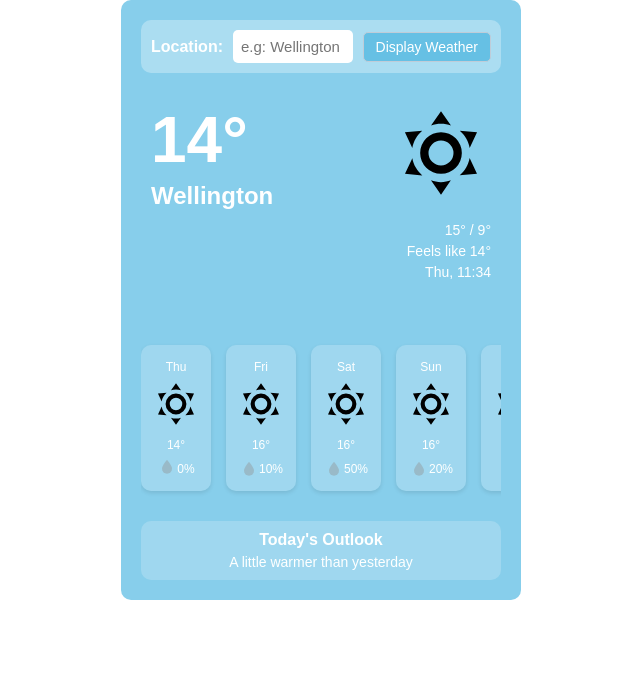
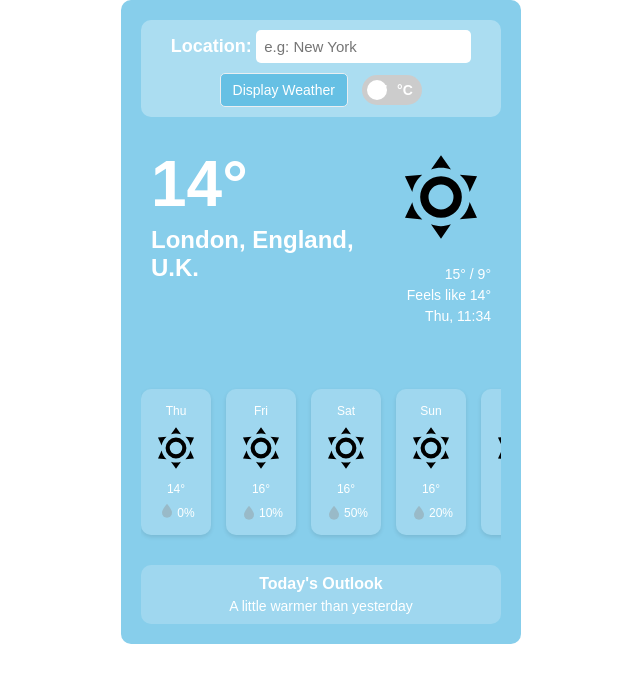
Before and after one commit to bw-01/weather-app, a website built with webpack: page src/template.html in a window 1280 px wide. Shown: the whole page, without its empty margins (319-959 px from the left). Built offline with nearby package versions, Linux system fonts and the light colour scheme; no server answers.

Commit message:
Add: toggle to select F or C and temp display rounding

```diff
--- a/src/index.js
+++ b/src/index.js
@@ -2,6 +2,7 @@ import "./styles.css";
 
 const defaultLocation = "London";
 const weatherAll = [];
+let useCelsius = true;
 
 // Stores daily weather data
 class Weather {
@@ -67,13 +68,21 @@ async function processData(location) {
 
 // Update the UI with weather data
 function updateWeather(data) {
-  document.getElementById("current-temp").textContent = `${data.currentTemp}°`;
+  const currentTemp = useCelsius ? convertToCelsius(data.currentTemp) : Math.round(data.currentTemp);
+  const unitSymbol = useCelsius ? "C" : "F";
+  document.getElementById(
+    "current-temp"
+  ).innerHTML = `${currentTemp}<span class="temp-unit">°${unitSymbol}</span>`;
+
 
   document.getElementById("current-location").textContent = Weather.getLocation();
 
-  document.getElementById("current-high-low").textContent = `${data.maxTemp}° / ${data.minTemp}°`;
+  const minTemp = useCelsius ? convertToCelsius(data.minTemp) : Math.round(data.minTemp);
+  const maxTemp = useCelsius ? convertToCelsius(data.maxTemp) : Math.round(data.maxTemp);
+  document.getElementById("current-high-low").textContent = `${maxTemp}° / ${minTemp}°`;
 
-  document.getElementById("feels-like").textContent = `Feels like ${data.feelsTemp}°`;
+  const feelsTemp = useCelsius ? convertToCelsius(data.feelsTemp) : Math.round(data.feelsTemp);
+  document.getElementById("feels-like").textContent = `Feels like ${feelsTemp}°`;
 
   const now = new Date();
   const dayOfWeek = now.toLocaleString("en-US", { weekday: "short" });
@@ -106,11 +115,12 @@ function updateDaily(weatherData) {
       const dayName = date.toLocaleString("en-US", { weekday: "short" });
       dayNameElement.textContent = dayName;
 
+      const dayTemp = useCelsius ? convertToCelsius(dayData.currentTemp) : Math.round(dayData.currentTemp);
       const dayTempElement = dayDiv.querySelector(".day-temp");
-      dayTempElement.textContent = `${dayData.currentTemp}°`;
+      dayTempElement.textContent = `${dayTemp}°`;
 
       const rainChanceElement = dayDiv.querySelector(".rain-chance");
-      rainChanceElement.textContent = `${dayData.precipitation}%`;
+      rainChanceElement.textContent = `${Math.round(dayData.precipitation)}%`;
 
       const iconElement = dayDiv.querySelector(".day-icon");
       iconElement.innerHTML = getWeatherIcon(dayData.conditions);
@@ -153,6 +163,11 @@ function getWeatherIcon(condition) {
   }
 }
 
+// Convert temps from fahrenheit to celsius
+function convertToCelsius(temp) {
+  return Math.round((temp - 32) * (5 / 9));
+}
+
 // Main
 processData(defaultLocation);
 
@@ -163,3 +178,10 @@ locationForm.addEventListener("submit", function (event) {
   const location = document.getElementById("location-input").value;
   processData(location);
 });
+
+const fcToggle = document.getElementById("fc-toggle");
+
+fcToggle.addEventListener("change", function () {
+  useCelsius = !useCelsius;
+  updateWeather(weatherAll[0]);
+});
--- a/src/styles.css
+++ b/src/styles.css
@@ -24,28 +24,24 @@ a {
   color: inherit;
 }
 
-/* for visual debugging */
-/* * {
-  border: 1px solid blue;
-} */
-
 .location-form {
   display: flex;
+  flex-direction: column;
   padding: 10px;
   align-items: center;
-  gap: 10px;
   background-color: rgba(255, 255, 255, 0.3);
   border-radius: 10px;
   margin-bottom: 20px;
+  gap: 10px;
 }
 
 .location-form label {
-  font-size: 16px;
+  font-size: 18px;
   font-weight: bold;
   color: white;
 }
 
-.location-form input[type="text"] {
+.location-form-inputs input {
   padding: 8px;
   border: none;
   border-radius: 5px;
@@ -54,19 +50,74 @@ a {
   min-width: 0;
 }
 
-.location-form button {
-  padding: 6px 12px;
-  border: 1px solid rgb(191, 204, 216);
+.location-form-inputs input:focus {
+  outline: none;
+}
+
+.location-form-controls button {
+  padding: 8px 12px;
+  border: 1px solid rgb(234, 238, 241);
   border-radius: 5px;
   background-color: #66c0e4;
   color: white;
   font-size: 14px;
   cursor: pointer;
   white-space: nowrap;
+  margin-right: 10px;
 }
 
-.location-form button:hover {
+.location-form-controls button:hover {
   background-color: #69b7e1;
+}
+
+.fc-toggle-container {
+  display: inline-block;
+  position: relative;
+  width: 60px;
+  height: 30px;
+}
+
+.fc-toggle {
+  display: none;
+}
+
+.fc-toggle-label {
+  display: flex;
+  justify-content: space-between;
+  background-color: #ccc;
+  border-radius: 50px;
+  cursor: pointer;
+  position: relative;
+  padding: 5px;
+  transition: background-color 0.2s;
+}
+
+.fc-toggle-label .fahrenheit,
+.fc-toggle-label .celsius {
+  width: 50%;
+  text-align: center;
+  font-size: 14px;
+  line-height: 20px;
+}
+
+.fc-toggle-label::before {
+  content: "";
+  position: absolute;
+  top: 5px;
+  left: 5px;
+  width: 20px;
+  height: 20px;
+  background-color: white;
+  border-radius: 50%;
+  transition: transform 0.2s;
+}
+
+.fc-toggle:checked + .fc-toggle-label::before {
+  transform: translateX(30px);
+}
+
+.fc-toggle:checked + .fc-toggle-label {
+  background-color: #a19692;
 }
 
 .weather-container {
@@ -85,8 +136,14 @@ a {
   margin-bottom: 40px;
 }
 
+.todays-top-side {
+  display: flex;
+  align-items: flex-start;
+  gap: 10px;
+}
+
 .todays-temperature {
-  margin-right: 20px;
+  margin-right: 10px;
 }
 
 .todays-temperature h1 {
@@ -126,7 +183,7 @@ a {
   gap: 15px;
   margin-bottom: 20px;
   overflow-x: auto;
-  scrollbar-color: #89afe0 transparent;
+  scrollbar-color: #69b7e1 transparent;
   scrollbar-width: thin;
 }
 
@@ -171,3 +228,10 @@ a {
   font-size: 14px;
   margin: 5px 0 0;
 }
+
+.temp-unit {
+  font-size: 0.5em;
+  vertical-align: super;
+  margin-left: 2px;
+  font-weight: lighter;
+}
--- a/src/template.html
+++ b/src/template.html
@@ -8,21 +8,34 @@
   <body>
     <div class="weather-container">
       <form class="location-form">
+        <div class="location-form-inputs">
           <label for="location-input">Location:</label>
           <input
             type="text"
             id="location-input"
             name="location"
-          placeholder="e.g: Wellington"
+            placeholder="e.g: New York"
             minlength="2"
             required />
+        </div>
+        <div class="location-form-controls">
           <button type="submit">Display Weather</button>
+          <div class="fc-toggle-container">
+            <input type="checkbox" id="fc-toggle" class="fc-toggle" />
+            <label for="fc-toggle" class="fc-toggle-label">
+              <span class="fahrenheit">°F</span>
+              <span class="celsius">°C</span>
+            </label>
+          </div>
+        </div>
       </form>
 
       <div class="todays-weather">
         <div class="todays-temperature">
+          <div class="todays-top-side">
             <h1 id="current-temp">14°</h1>
-          <h2 id="current-location">Wellington</h2>
+          </div>
+          <h2 id="current-location">London, England, U.K.</h2>
         </div>
         <div class="todays-right-side">
           <div id="current-icon">
@@ -53,7 +66,12 @@
           <p class="day-temp">14°</p>
           <div class="day-rain">
             <div>
-              <svg class="raindrop-icon" width="20" height="20" xmlns="http://www.w3.org/2000/svg" viewBox="0 0 24 24">
+              <svg
+                class="raindrop-icon"
+                width="20"
+                height="20"
+                xmlns="http://www.w3.org/2000/svg"
+                viewBox="0 0 24 24">
                 <title>water</title>
                 <path
                   d="M12,20A6,6 0 0,1 6,14C6,10 12,3.25 12,3.25C12,3.25 18,10 18,14A6,6 0 0,1 12,20Z" />
@@ -74,7 +92,12 @@
           </div>
           <p class="day-temp">16°</p>
           <div class="day-rain">
-            <svg class="raindrop-icon" width="20" height="20" xmlns="http://www.w3.org/2000/svg" viewBox="0 0 24 24">
+            <svg
+              class="raindrop-icon"
+              width="20"
+              height="20"
+              xmlns="http://www.w3.org/2000/svg"
+              viewBox="0 0 24 24">
               <title>water</title>
               <path
                 d="M12,20A6,6 0 0,1 6,14C6,10 12,3.25 12,3.25C12,3.25 18,10 18,14A6,6 0 0,1 12,20Z" />
@@ -94,7 +117,12 @@
           </div>
           <p class="day-temp">16°</p>
           <div class="day-rain">
-            <svg class="raindrop-icon" width="20" height="20" xmlns="http://www.w3.org/2000/svg" viewBox="0 0 24 24">
+            <svg
+              class="raindrop-icon"
+              width="20"
+              height="20"
+              xmlns="http://www.w3.org/2000/svg"
+              viewBox="0 0 24 24">
               <title>water</title>
               <path
                 d="M12,20A6,6 0 0,1 6,14C6,10 12,3.25 12,3.25C12,3.25 18,10 18,14A6,6 0 0,1 12,20Z" />
@@ -114,7 +142,12 @@
           </div>
           <p class="day-temp">16°</p>
           <div class="day-rain">
-            <svg class="raindrop-icon" width="20" height="20" xmlns="http://www.w3.org/2000/svg" viewBox="0 0 24 24">
+            <svg
+              class="raindrop-icon"
+              width="20"
+              height="20"
+              xmlns="http://www.w3.org/2000/svg"
+              viewBox="0 0 24 24">
               <title>water</title>
               <path
                 d="M12,20A6,6 0 0,1 6,14C6,10 12,3.25 12,3.25C12,3.25 18,10 18,14A6,6 0 0,1 12,20Z" />
@@ -134,7 +167,12 @@
           </div>
           <p class="day-temp">16°</p>
           <div class="day-rain">
-            <svg class="raindrop-icon" width="20" height="20" xmlns="http://www.w3.org/2000/svg" viewBox="0 0 24 24">
+            <svg
+              class="raindrop-icon"
+              width="20"
+              height="20"
+              xmlns="http://www.w3.org/2000/svg"
+              viewBox="0 0 24 24">
               <title>water</title>
               <path
                 d="M12,20A6,6 0 0,1 6,14C6,10 12,3.25 12,3.25C12,3.25 18,10 18,14A6,6 0 0,1 12,20Z" />
@@ -154,7 +192,12 @@
           </div>
           <p class="day-temp">16°</p>
           <div class="day-rain">
-            <svg class="raindrop-icon" width="20" height="20" xmlns="http://www.w3.org/2000/svg" viewBox="0 0 24 24">
+            <svg
+              class="raindrop-icon"
+              width="20"
+              height="20"
+              xmlns="http://www.w3.org/2000/svg"
+              viewBox="0 0 24 24">
               <title>water</title>
               <path
                 d="M12,20A6,6 0 0,1 6,14C6,10 12,3.25 12,3.25C12,3.25 18,10 18,14A6,6 0 0,1 12,20Z" />
@@ -174,7 +217,12 @@
           </div>
           <p class="day-temp">16°</p>
           <div class="day-rain">
-            <svg class="raindrop-icon" width="20" height="20" xmlns="http://www.w3.org/2000/svg" viewBox="0 0 24 24">
+            <svg
+              class="raindrop-icon"
+              width="20"
+              height="20"
+              xmlns="http://www.w3.org/2000/svg"
+              viewBox="0 0 24 24">
               <title>water</title>
               <path
                 d="M12,20A6,6 0 0,1 6,14C6,10 12,3.25 12,3.25C12,3.25 18,10 18,14A6,6 0 0,1 12,20Z" />
@@ -188,7 +236,6 @@
         <h3>Today's Outlook</h3>
         <p id="summary-text">A little warmer than yesterday</p>
       </div>
-
     </div>
   </body>
 </html>
```
Also changed, not shown: README.md. Lines whose indentation alone changed are shown as unchanged.
